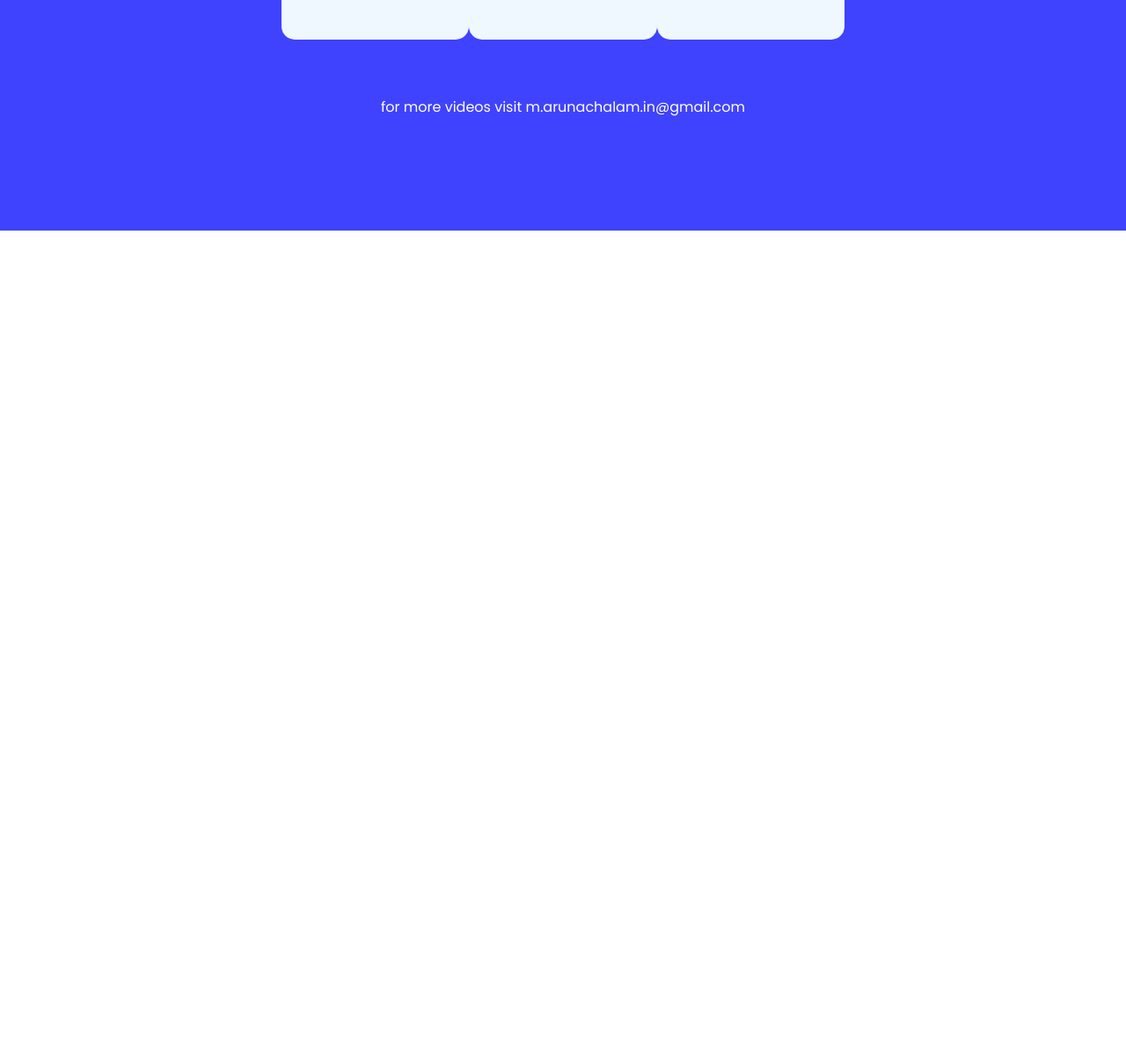
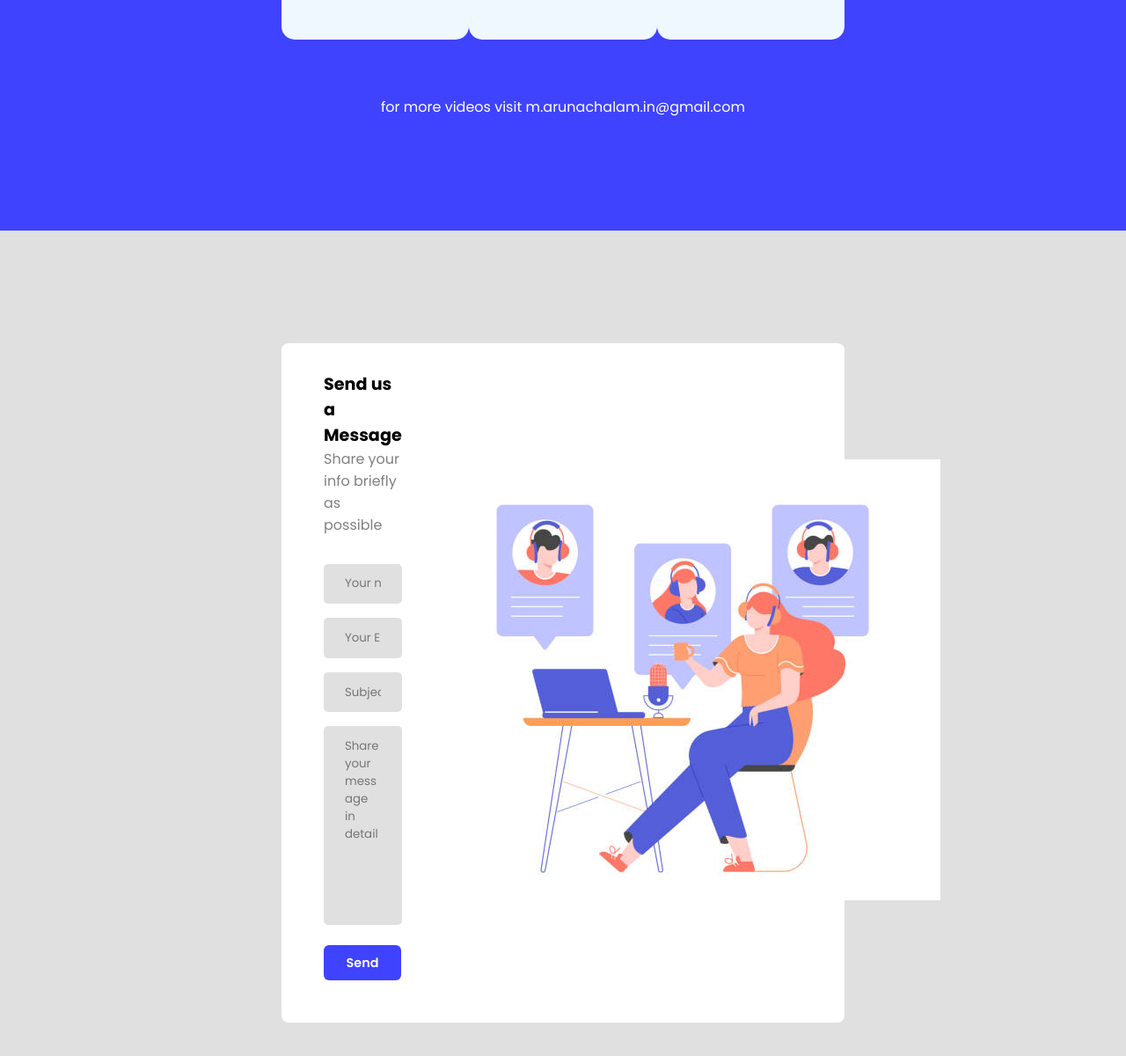
Before and after one commit to M-ARUNACHALAM/web-design, a plain HTML site: page index.html in a window 1280 px wide. Shown: the part 4286-5486 px from the top of the page at 88% size. Before the commit the page ends 4548 px from the top, so only its background shows below. Drawn offline with Linux system fonts and the light colour scheme; a web font is replaced by a local one.

Commit message:
feature.contact

```diff
--- /dev/null
+++ b/assets/scss/components/_form.scss
@@ -0,0 +1,16 @@
+@use "../abstract/functions" as func;
+.form-control{
+    padding:0.8rem 1.5rem;
+    background-color: rgb(224, 224, 224);
+    border: none;
+    border-radius: 5px;
+    outline: none;
+    width: 100%;
+    &:focus{
+        border: 2px solid func.theme-colors();
+    }
+}
+
+.resize-none{
+    resize: none;
+}
--- a/assets/scss/main.scss
+++ b/assets/scss/main.scss
@@ -7,7 +7,7 @@
 //components
 @import "./components/button";
 @import "./components/badge";
-
+@import "./components/form";
 
 //layouts
 @import "./layouts/header";
@@ -23,6 +23,7 @@
 @import "./pages/about";
 @import "./pages/roadmap";
 @import "./pages/courses";
+@import "./pages/contact";
 
 
 .mt-5{
--- /dev/null
+++ b/assets/scss/pages/_contact.scss
@@ -0,0 +1,31 @@
+.contact{
+    padding: 8rem 20rem;
+    background-color: rgb(224, 224, 224);
+
+
+    &-card{
+        background-color: white;
+        display: flex;
+        justify-content: space-between;
+        align-items: center;
+        padding: 2rem 3rem;
+        border-radius: 0.5rem;
+        h4{
+            font-size: 1.2rem;
+        }
+        p{
+            color: grey;
+        }
+        &-contents {
+         flex-grow: 1;
+
+        h4{
+            font-size: 1.2rem;
+        }
+        p{
+            color: grey;
+        }
+
+        }
+    }
+}
--- a/index.html
+++ b/index.html
@@ -192,6 +192,38 @@
          </section>
 
          <!-- ========== End course ========== -->
+         <!-- ========== Start contact ========== -->
+         <section id="contact" class="contact">
+            <div class="contact-card">
+                <form class="contact-card-contents space-y-1" action="#" method="POST">
+                    <div class="contact-card-header mb-2">
+                        <h4>Send us a Message</h4>
+                        <p>Share your info briefly as possible</p>
+                    </div>
+                    <div>
+                        <input type="text" name="name" placeholder="Your name" class="form-control" required>
+                    </div>
+                    <div>
+                        <input type="email" name="email" placeholder="Your Email" class="form-control" required>
+                    </div>
+                    <div>
+                        <input type="text" name="subject" placeholder="Subject" class="form-control" required>
+                    </div>
+                    <div>
+                        <textarea class="form-control resize-none" placeholder="Share your message in detail" rows="10"
+                            required></textarea>
+                    </div>
+                    <div>
+                        <button class="btn-primary btn">Send</button>
+                    </div>
+                </form>
+                <div>
+                    <img src="./assets/img/tech img/istockphoto-1213492723-612x612.jpg" alt="Contact cyberdude" class="img-responsive">
+                </div>
+            </div>
+        </section>
+
+         <!-- ========== End contact ========== -->
 
     </main>
     <!-- end main-content -->
```
Also changed, not shown: assets/css/style.css, assets/img/tech img/istockphoto-1213492723-612x612.jpg (added), assets/img/tech img/need-help-2939262_960_720.png (added), 1 other file.
